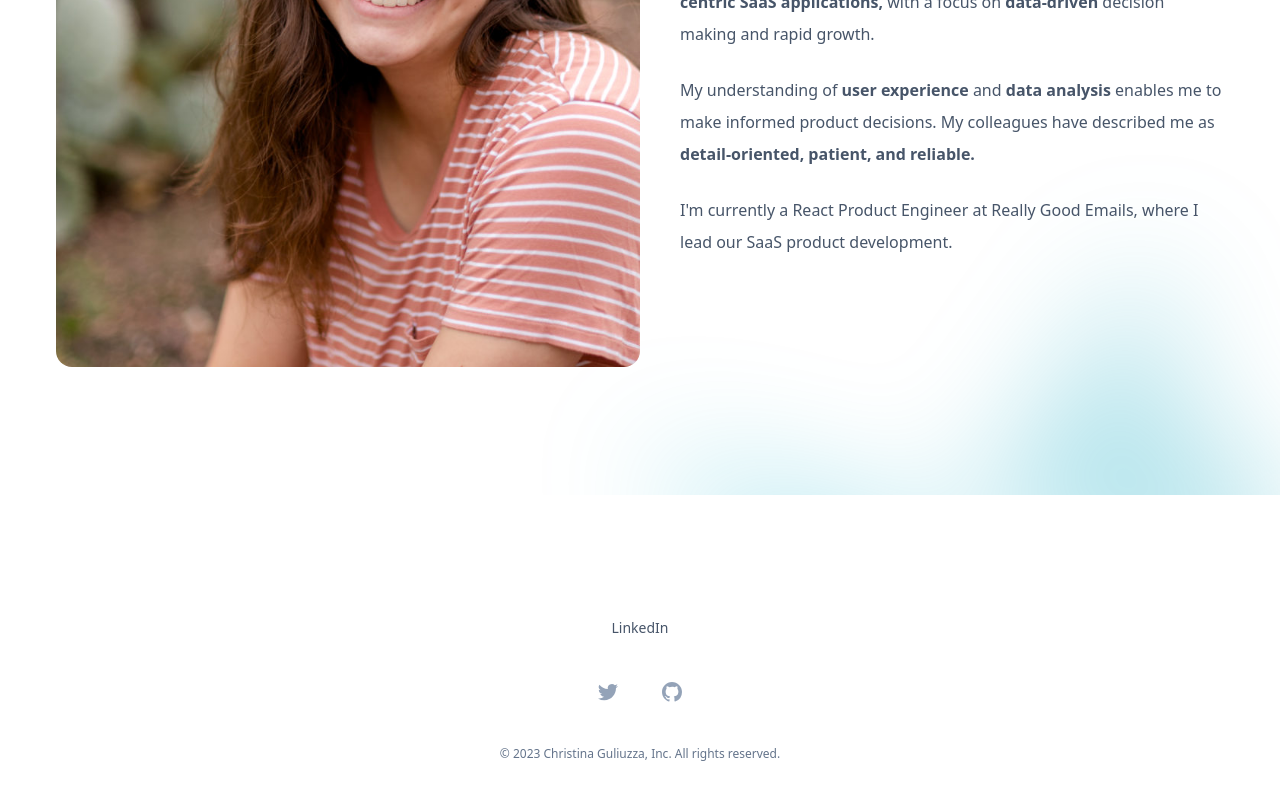
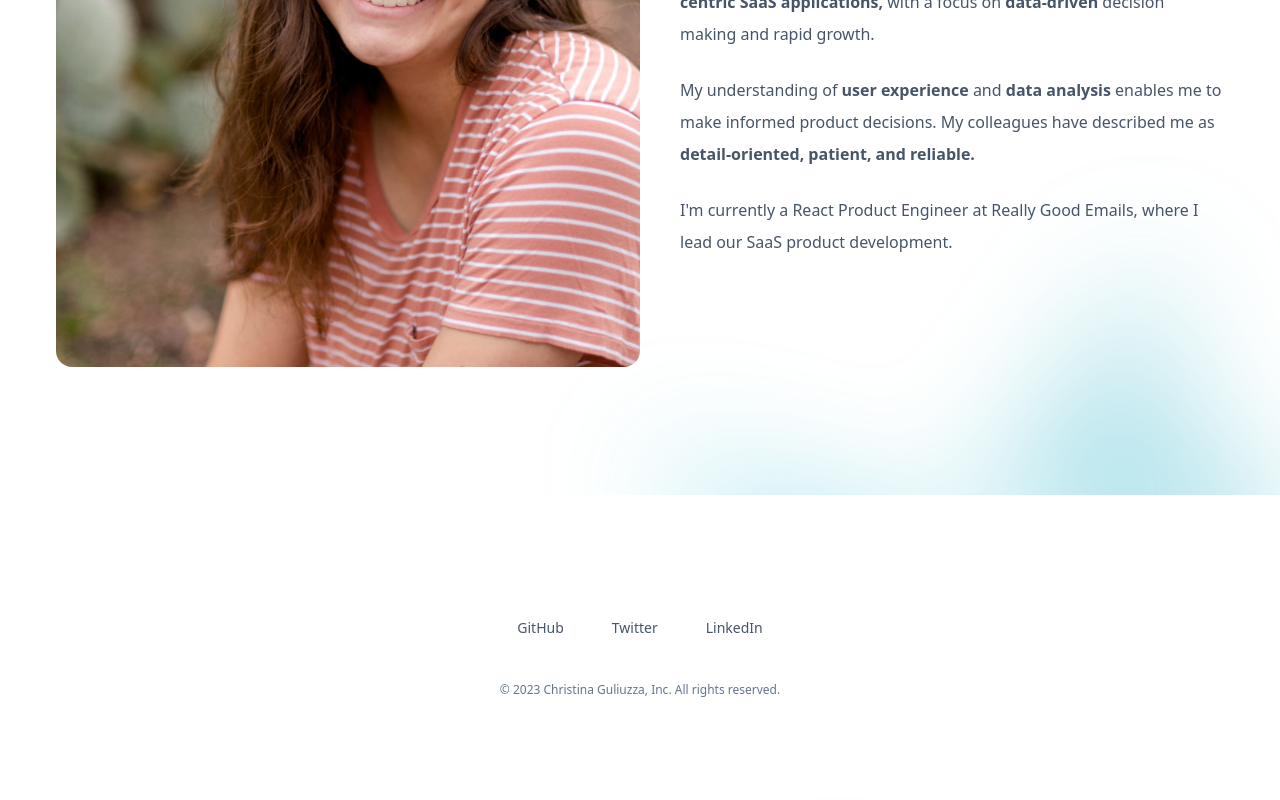
Before and after one commit to cguliuzza/tina-dev-site, a Next.js app: page / in a window 1280 px wide. Shown: the part 1932-2732 px from the top of the page. Built offline with nearby package versions, Linux system fonts and the light colour scheme; a web font is replaced by a local one.

Commit message:
super simple links in footer to match header nav

```diff
--- a/components/Footer.tsx
+++ b/components/Footer.tsx
@@ -2,47 +2,33 @@
 
 const currentYear = new Date().getFullYear()
 
-const navigation = {
-  main: [
+const navigation = [
+  {
+    name: 'GitHub',
+    href: 'https://github.com/cguliuzza',
+    rel: 'noopener noreferrer',
+    target: '_blank',
+  },
+  {
+    name: 'Twitter',
+    href: 'https://twitter.com/tinaguliuzza',
+    rel: 'noopener noreferrer',
+    target: '_blank',
+  },
   {
     name: 'LinkedIn',
     href: 'https://www.linkedin.com/in/christina-guliuzza-668354133/',
     rel: 'noopener noreferrer',
     target: '_blank',
   },
-  ],
-  social: [
-    {
-      name: 'Twitter',
-      href: 'https://twitter.com/tinaguliuzza',
-      icon: (props: JSX.IntrinsicAttributes & SVGProps<SVGSVGElement>) => (
-        <svg fill="currentColor" viewBox="0 0 24 24" {...props}>
-          <path d="M8.29 20.251c7.547 0 11.675-6.253 11.675-11.675 0-.178 0-.355-.012-.53A8.348 8.348 0 0022 5.92a8.19 8.19 0 01-2.357.646 4.118 4.118 0 001.804-2.27 8.224 8.224 0 01-2.605.996 4.107 4.107 0 00-6.993 3.743 11.65 11.65 0 01-8.457-4.287 4.106 4.106 0 001.27 5.477A4.072 4.072 0 012.8 9.713v.052a4.105 4.105 0 003.292 4.022 4.095 4.095 0 01-1.853.07 4.108 4.108 0 003.834 2.85A8.233 8.233 0 012 18.407a11.616 11.616 0 006.29 1.84" />
-        </svg>
-      ),
-    },
-    {
-      name: 'GitHub',
-      href: 'https://github.com/cguliuzza',
-      icon: (props: JSX.IntrinsicAttributes & SVGProps<SVGSVGElement>) => (
-        <svg fill="currentColor" viewBox="0 0 24 24" {...props}>
-          <path
-            fillRule="evenodd"
-            d="M12 2C6.477 2 2 6.484 2 12.017c0 4.425 2.865 8.18 6.839 9.504.5.092.682-.217.682-.483 0-.237-.008-.868-.013-1.703-2.782.605-3.369-1.343-3.369-1.343-.454-1.158-1.11-1.466-1.11-1.466-.908-.62.069-.608.069-.608 1.003.07 1.531 1.032 1.531 1.032.892 1.53 2.341 1.088 2.91.832.092-.647.35-1.088.636-1.338-2.22-.253-4.555-1.113-4.555-4.951 0-1.093.39-1.988 1.029-2.688-.103-.253-.446-1.272.098-2.65 0 0 .84-.27 2.75 1.026A9.564 9.564 0 0112 6.844c.85.004 1.705.115 2.504.337 1.909-1.296 2.747-1.027 2.747-1.027.546 1.379.202 2.398.1 2.651.64.7 1.028 1.595 1.028 2.688 0 3.848-2.339 4.695-4.566 4.943.359.309.678.92.678 1.855 0 1.338-.012 2.419-.012 2.747 0 .268.18.58.688.482A10.019 10.019 0 0022 12.017C22 6.484 17.522 2 12 2z"
-            clipRule="evenodd"
-          />
-        </svg>
-      ),
-    },
-  ],
-}
+]
 
 export default function Footer() {
   return (
     <footer id="contact" className="bg-white">
       <div className="mx-auto max-w-7xl overflow-hidden py-20 px-6 sm:py-24 lg:px-8">
         <nav className="-mb-6 flex justify-center" aria-label="Footer">
-          {navigation.main.map((item) => (
+          {navigation.map((item) => (
             <div key={item.name} className="p-6">
               <a
                 href={item.href}
@@ -53,18 +39,6 @@
             </div>
           ))}
         </nav>
-        <div className="mt-10 flex justify-center space-x-10">
-          {navigation.social.map((item) => (
-            <a
-              key={item.name}
-              href={item.href}
-              className="text-slate-400 hover:text-slate-500"
-            >
-              <span className="sr-only">{item.name}</span>
-              <item.icon className="h-6 w-6" aria-hidden="true" />
-            </a>
-          ))}
-        </div>
         <p className="mt-10 text-center text-xs leading-5 text-slate-500">
           &copy;<span> {currentYear} </span>Christina Guliuzza, Inc. All rights
           reserved.
```
Lines whose indentation alone changed are shown as unchanged.
